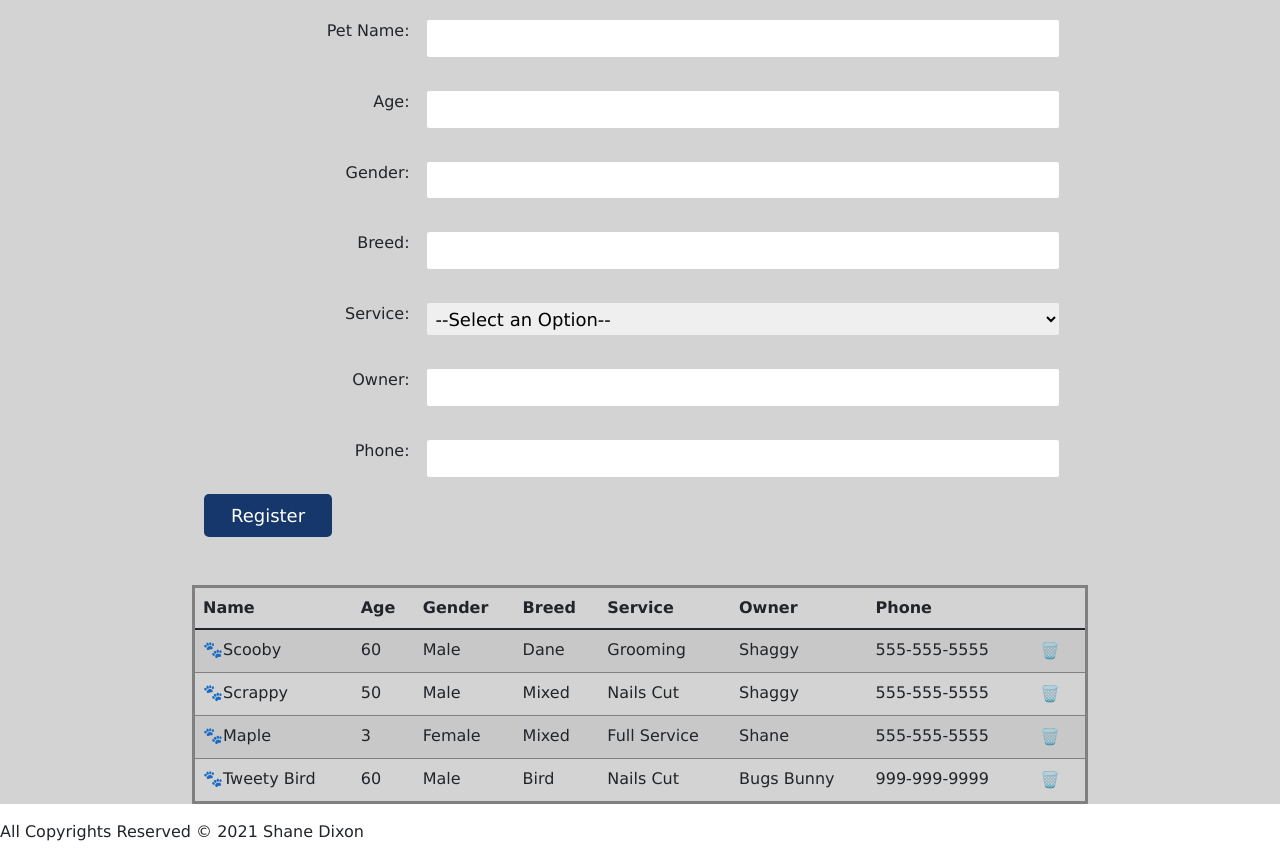
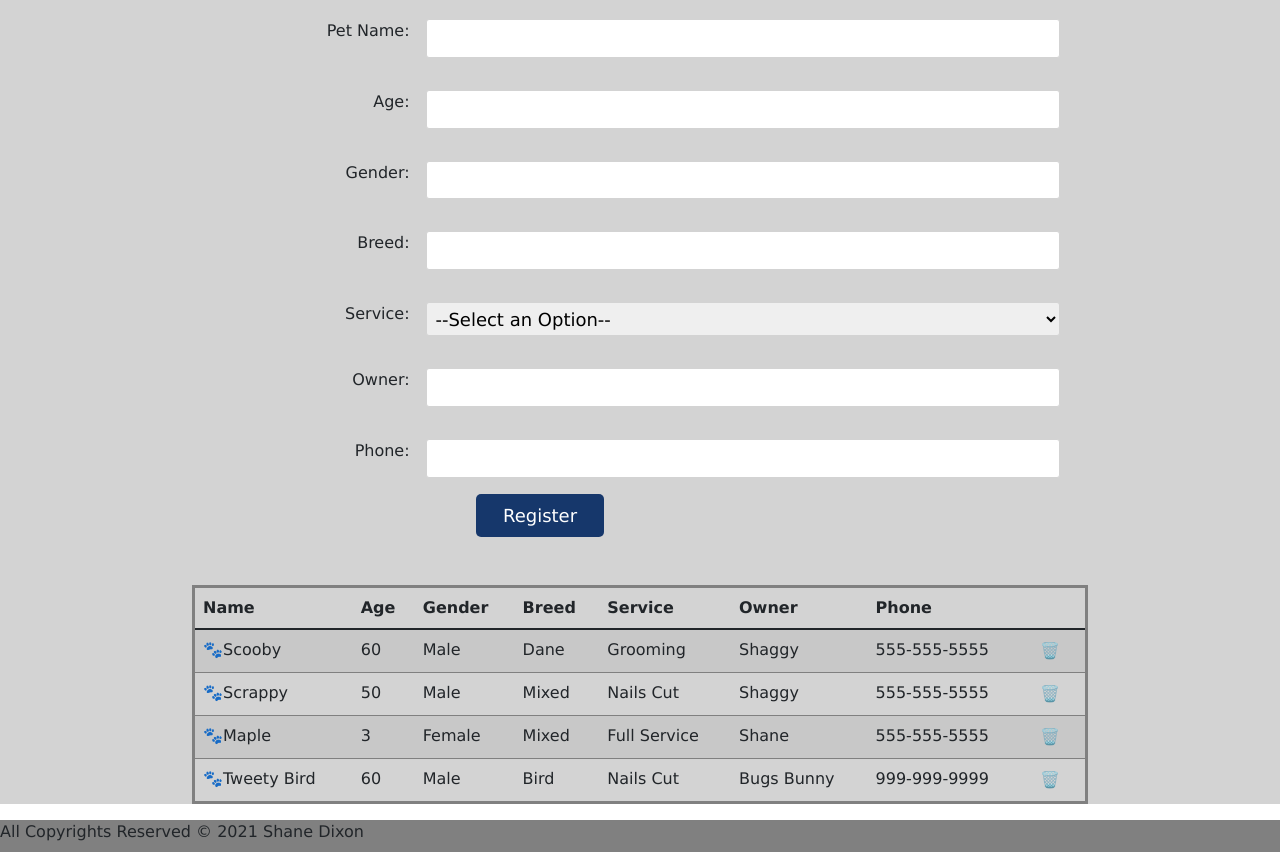
Before and after one commit to shanedixon13/Pet-Salon, a plain HTML site: page register.html in a window 1280 px wide. Shown: the part 363-1223 px from the top of the page. Drawn offline with nearby package versions, Linux system fonts and the light colour scheme.

Commit message:
Add files via upload

```diff
--- a/styles/style.css
+++ b/styles/style.css
@@ -72,6 +72,11 @@ div.input-container label {
 .btn-register {
 	background-color: rgb(22, 55, 107);
 	color: white;
+	margin-left: 17rem;
+}
+.btn-register:hover {
+	background-color: darkgreen;
+	color: var(--secondary);
 }
 
 /*#pets {
@@ -98,3 +103,9 @@ table button:hover {
 	margin-top: 3rem;
 	border: 3px solid grey;
 }
+footer {
+	background-color: grey;
+	height: 2rem;
+	margin-top: 0;
+	padding: 0;
+}
```
